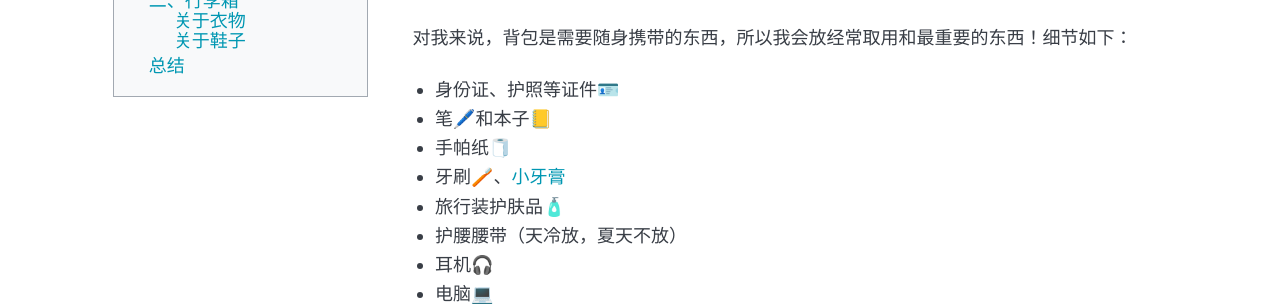
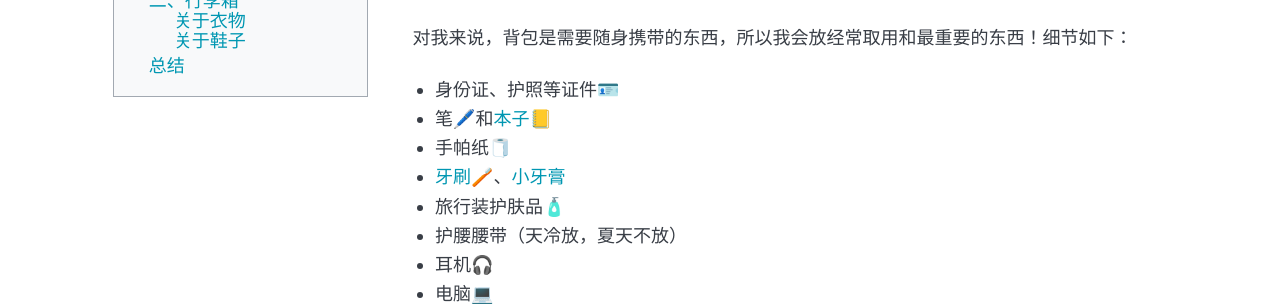
Before and after one commit to xiangxinotes/xiangxinotes.github.io, a Jekyll site: the page built from _posts/2025-02-04-how-to-start-your-sojourn-life.markdown, in a window 1280 px wide and 900 px high, scrolled down 1385 px. Shown: the part 152-458 px from the top of the window. Built offline with Jekyll 4.4.1, drawn with Linux system fonts in a browser that asks for light colours; nearby versions of some CDN libraries; comment, search, counter and statistics services are not loaded; some of the changed lines change nothing that is shown.

Commit message:
add product link

```diff
--- a/_posts/2025-02-04-how-to-start-your-sojourn-life.markdown
+++ b/_posts/2025-02-04-how-to-start-your-sojourn-life.markdown
@@ -29,9 +29,9 @@ tags: sojourn guide
 
 对我来说，背包是需要随身携带的东西，所以我会放经常取用和最重要的东西！细节如下：
 - 身份证、护照等证件🪪
-- 笔🖊️和本子📒
+- 笔🖊️和[本子](https://s.click.taobao.com/t?e=m%3D2%26s%3DOaCI%2F4Wr7L5w4vFB6t2Z2ueEDrYVVa64%2BJVSEcSZnCAyWKG4T5PQo1906SyIHsHUGIUdhaKMCSr0JlhLk0Jl4W51WRknh2iJSQ2p8KpMHEzUKmkzOudPbBY5YNFuLb7rteL7p5k0R00IazGbjx72GR8X7G7Q37BakH%2B%2BkeA1rnmwYr4w0PNLLowe6%2FtGg2%2FRjN4f8DSxNxspTnMho5c%2B6mtophVYWwGAzLuc7yA8gBWouCllv%2BaeRXzdZ9OUjuGGq5Qxn5sgP%2BOe2SXLTjghbE%2FuprW1TdmBLeMqtJBmsqBQrig71hqWqK2O3w7rduv%2BcSpj5qSCmbA%3D&union_lens=lensId%3AOPT%401778124291%400bbb3698_0dbe_19e00777cb7_339c%4001%40eyJmbG9vcklkIjoxMDYxODN9)📒
 - 手帕纸🧻
-- 牙刷🪥、[小牙膏](https://s.click.taobao.com/t?e=m%3D2%26s%3D%2Bc%2B%2BaOBt5AJw4vFB6t2Z2ueEDrYVVa64Pe16VhVMM%2FEyWKG4T5PQo1906SyIHsHUDuXz9JuiEHb0JlhLk0Jl4W51WRknh2iJSQ2p8KpMHEzUKmkzOudPbBY5YNFuLb7r5whl48H5hvPyYvweEncR1WsfiSzhDKJjjPiuNkMZUwCd4kZAQiB5PaGsjrE39xF7W8nl1vhYGL1cDYwe4wnpwAtLAp5msls%2BwJe0jblghT%2FYqkaMCkXkJZ6X%2F9F8Dm5R4RUP5ij2CfVweiXfaVH60dSopZirJ9MMOlD3aCAZKQxZ%2B26bOfv37MYOae24fhW0&union_lens=lensId%3AOPT%401777894378%402105276a_0d48_19df2c34cd2_c877%4001%40eyJmbG9vcklkIjoxMDYxODN9)
+- [牙刷](https://s.click.taobao.com/t?e=m%3D2%26s%3DPC%2B13qUjjaVw4vFB6t2Z2ueEDrYVVa64%2BJVSEcSZnCAyWKG4T5PQo1906SyIHsHU%2BAl63umE9tT0JlhLk0Jl4W51WRknh2iJSQ2p8KpMHEzUKmkzOudPbBY5YNFuLb7rteL7p5k0R00IazGbjx72GR8X7G7Q37Ba1nfmt5RtYEynKM8omvF7Fyd04eVNs%2F0Q8dxx2dAqrdVa7CMIKHQUUiFj2EOHek2Rwa9GP8Fxa3XVE%2F1O3JJn5Wzp%2BFJPk5akkZn3A9FxdX5D8yWyZqALdAaH%2FYm6inPTGL5Sy4bdLPLGJe8N%2FwNpGw%3D%3D&union_lens=lensId%3AOPT%401778124157%4021085fbc_0e6d_19e00757241_4056%4001%40eyJmbG9vcklkIjoxMDYxODN9)🪥、[小牙膏](https://s.click.taobao.com/t?e=m%3D2%26s%3D%2Bc%2B%2BaOBt5AJw4vFB6t2Z2ueEDrYVVa64Pe16VhVMM%2FEyWKG4T5PQo1906SyIHsHUDuXz9JuiEHb0JlhLk0Jl4W51WRknh2iJSQ2p8KpMHEzUKmkzOudPbBY5YNFuLb7r5whl48H5hvPyYvweEncR1WsfiSzhDKJjjPiuNkMZUwCd4kZAQiB5PaGsjrE39xF7W8nl1vhYGL1cDYwe4wnpwAtLAp5msls%2BwJe0jblghT%2FYqkaMCkXkJZ6X%2F9F8Dm5R4RUP5ij2CfVweiXfaVH60dSopZirJ9MMOlD3aCAZKQxZ%2B26bOfv37MYOae24fhW0&union_lens=lensId%3AOPT%401777894378%402105276a_0d48_19df2c34cd2_c877%4001%40eyJmbG9vcklkIjoxMDYxODN9)
 - 旅行装护肤品🧴
 - 护腰腰带（天冷放，夏天不放）
 - 耳机🎧
```
